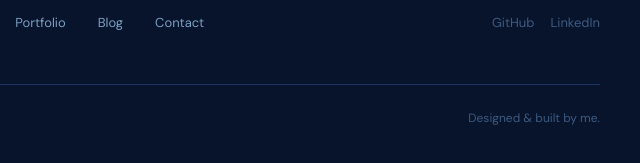
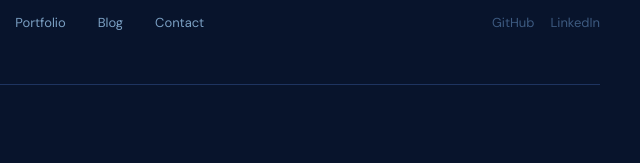
Before and after one commit to Reneverdugo/reneverdugo.github.io, an Astro site: page / in a window 1280 px wide. Shown: the part 3051-3214 px from the top of the page, 640-1280 px from the left. Built offline with nearby package versions, Linux system fonts and the light colour scheme; Astro itself is replaced by a stand-in of ours.

Commit message:
Add custom R. favicon and remove footer credit line
Co-Authored-By: Claude Sonnet 5 <noreply@anthropic.com>

```diff
--- a/src/components/Footer.astro
+++ b/src/components/Footer.astro
@@ -62,9 +62,8 @@ const year = new Date().getFullYear();
       </div>
     </div>
 
-    <div class="mt-8 pt-6 border-t flex flex-col md:flex-row items-center justify-between gap-2" style="border-color: var(--bd);">
+    <div class="mt-8 pt-6 border-t flex flex-col md:flex-row items-center gap-2" style="border-color: var(--bd);">
       <p class="text-[12px]" style="color: var(--fg-3);">© {year} René Verdugo. {t.rights}</p>
-      <p class="text-[12px]" style="color: var(--fg-3);">{t.madeBy}</p>
     </div>
   </div>
 </footer>
--- a/src/i18n/ui.ts
+++ b/src/i18n/ui.ts
@@ -10,7 +10,6 @@ export const ui = {
     footer: {
       tagline: "Designing with purpose, one pixel at a time.",
       rights: "All rights reserved.",
-      madeBy: "Designed & built by me.",
     },
     home: {
       eyebrow: "Welcome",
@@ -109,7 +108,6 @@ export const ui = {
     footer: {
       tagline: "Diseñando con propósito, un píxel a la vez.",
       rights: "Todos los derechos reservados.",
-      madeBy: "Diseñado y construido por mí.",
     },
     home: {
       eyebrow: "Bienvenido",
--- a/src/layouts/Layout.astro
+++ b/src/layouts/Layout.astro
@@ -44,8 +44,8 @@ const ogImage = new URL(image, "https://reneverdugo.xyz");
     <meta name="twitter:description" content={description} />
     <meta name="twitter:image" content={ogImage} />
 
+    <link rel="icon" href="/favicon.ico" />
     <link rel="icon" type="image/svg+xml" href="/favicon.svg" />
-    <link rel="icon" href="/favicon.ico" />
     <link rel="preconnect" href="https://fonts.googleapis.com" />
     <link rel="preconnect" href="https://fonts.gstatic.com" crossorigin />
     <link
```
Also changed, not shown: public/favicon.svg.
